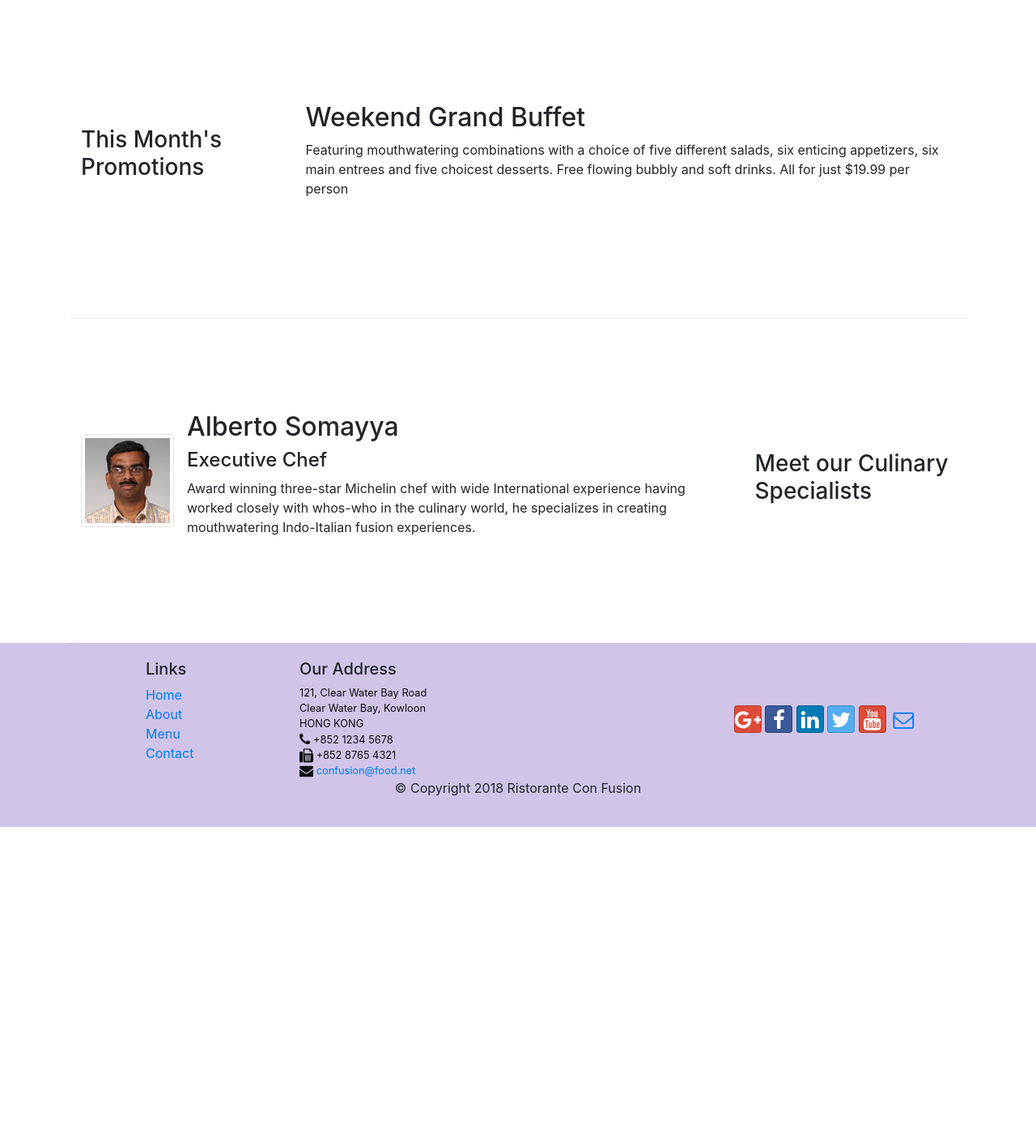
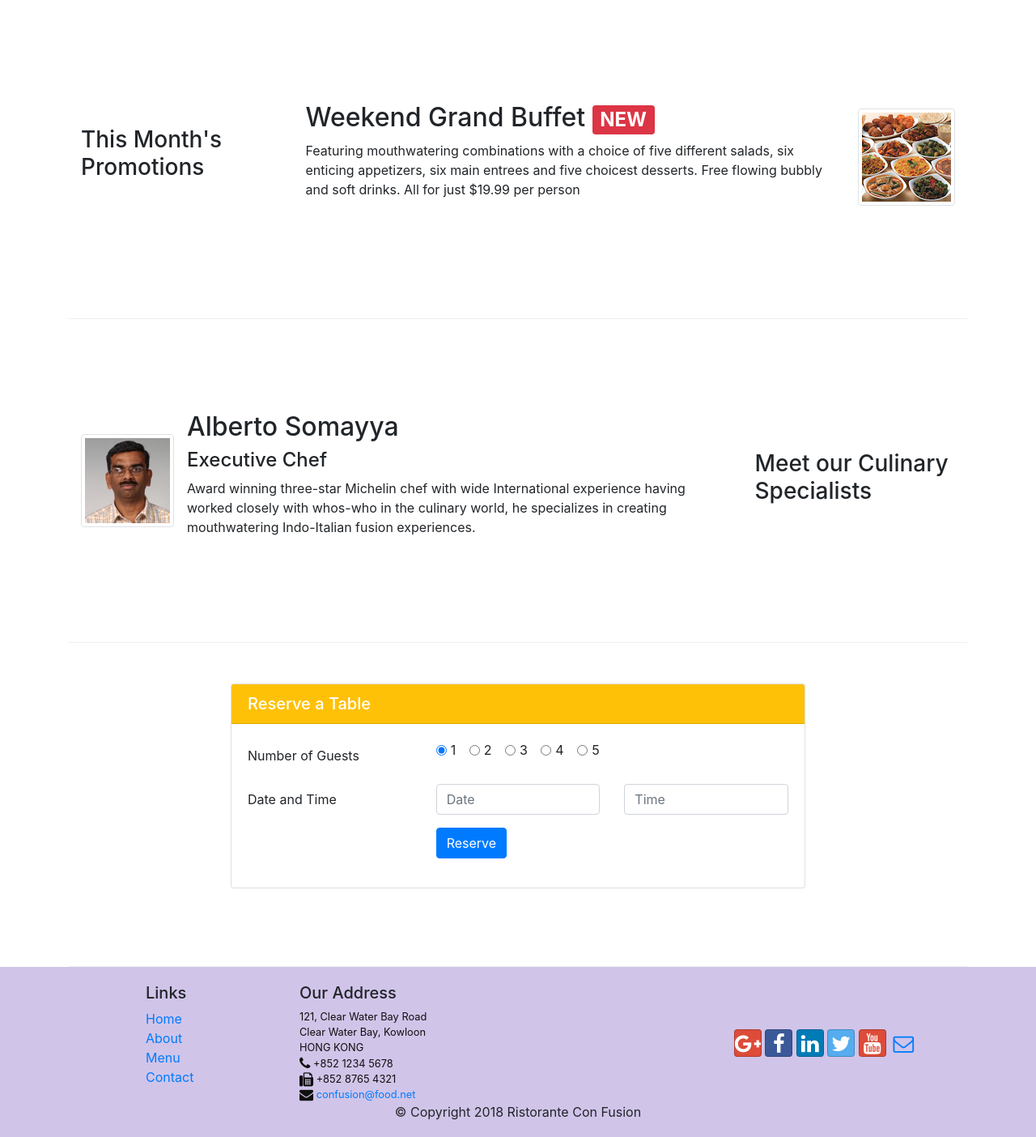
Before and after one commit to claudia-caripa/Front-End-Web-UI-Frameworks-and-Tools-Bootstrap-4, a website: page index.html in a window 1280 px wide. Shown: the part 740-2144 px from the top of the page at 81% size. Before the commit the page ends 1761 px from the top, so only its background shows below. Drawn offline with nearby package versions, Linux system fonts and the light colour scheme.

Commit message:
Assigment 2

```diff
--- a/index.html
+++ b/index.html
@@ -40,8 +40,11 @@
                     <h1>Ristorante con Fusion</h1>
                     <p>We take inspiration from the World's best cuisines, and create a unique fusion experience. Our lipsmacking creations will tickle your culinary senses!</p>
                 </div>
-                <div class="col-12 col-sm align-self-center">
+                <div class="col-12 col-sm-3 align-self-center">
                     <img src="img/logo.png" alt="logo" class="img-fluid">
+                </div>
+                <div class="col-12 mt-5 mt-sm-0 col-sm-3 text-center align-self-center">
+                    <a href="#reservation" type="button" class="btn btn-sm btn-warning">Reserve table</a>
                 </div>
             </div>
         </div>
@@ -57,7 +60,7 @@
                     <img src="img/uthappizza.png" alt="uthappizza" class="d-flex mr-3 img-thumbnail align-self-center"><!--"mr" meaning margin right-->
                     <div class="media-body">
                         <h2 class="mt-0">Uthappizza <span class="badge badge-danger">HOT</span> <span class="badge badge-pill badge-secondary">$4.99</span></h2><!--"mt" meaning margin top-->
-                        <p>A unique combination of Indian Uthappam (pancake) and Italian pizza, topped with Cerignola olives, ripe vine cherry tomatoes, Vidalia onion, Guntur chillies and Buffalo Paneer.</p>
+                        <p class="d-none d-sm-block">A unique combination of Indian Uthappam (pancake) and Italian pizza, topped with Cerignola olives, ripe vine cherry tomatoes, Vidalia onion, Guntur chillies and Buffalo Paneer.</p>
                     </div>
                 </div>
             </div>
@@ -69,8 +72,13 @@
                 <h3>This Month's Promotions</h3>
             </div>
             <div class="col col-sm col-md">
-                <h2>Weekend Grand Buffet</h2>
-                <p>Featuring mouthwatering combinations with a choice of five different salads, six enticing appetizers, six main entrees and five choicest desserts. Free flowing bubbly and soft drinks. All for just $19.99 per person </p>
+                <div class="media">
+                    <div class="media-body">
+                        <h2>Weekend Grand Buffet <span class="badge badge-danger">NEW</span></h2>
+                        <p class="d-none d-sm-block">Featuring mouthwatering combinations with a choice of five different salads, six enticing appetizers, six main entrees and five choicest desserts. Free flowing bubbly and soft drinks. All for just $19.99 per person </p>
+                    </div>
+                    <img src="img/buffet.png" alt="buffet" class="d-flex ml-3 img-thumbnail align-self-center">
+                </div>
             </div>
         </div>
 
@@ -84,7 +92,62 @@
                     <div class="media-body">
                         <h2>Alberto Somayya</h2>
                         <h4>Executive Chef</h4>
-                        <p>Award winning three-star Michelin chef with wide International experience having worked closely with whos-who in the culinary world, he specializes in creating mouthwatering Indo-Italian fusion experiences. </p>
+                        <p class="d-none d-sm-block">Award winning three-star Michelin chef with wide International experience having worked closely with whos-who in the culinary world, he specializes in creating mouthwatering Indo-Italian fusion experiences. </p>
+                    </div>
+                </div>
+            </div>
+        </div>
+
+        <div class="row row-content aling-items-center" id="reservation">
+            <div class="col-12 col-sm-8 offset-2">
+                <div class="card">
+                    <h5 class="card-header bg-warning text-white">Reserve a Table</h5>
+                    <div class="card-body">
+                        <form action="">
+                            <div class="form-group row">
+                                <label for="guests" class="col-12 col-md-4 col-form-label">Number of Guests</label>
+                                <div class="col-12 col-md-8">
+                                    <div class="form-check form-check-inline">
+                                        <input class="form-check-input" type="radio" name="inlineRadioOptions" id="one_guest_radio" value="one" checked>
+                                        <label class="form-check-label" for="one_guest_radio">1</label>
+                                    </div>
+                                    <div class="form-check form-check-inline">
+                                       <input class="form-check-input" type="radio" name="inlineRadioOptions" id="two_guest_radio" value="two">
+                                       <label class="form-check-label" for="two_guest_radio">2</label>
+                                    </div>
+                                    <div class="form-check form-check-inline">
+                                       <input class="form-check-input" type="radio" name="inlineRadioOptions" id="three_guest_radio" value="three">
+                                       <label class="form-check-label" for="three_guest_radio">3</label>
+                                    </div>
+                                    <div class="form-check form-check-inline">
+                                       <input class="form-check-input" type="radio" name="inlineRadioOptions" id="four_guest_radio" value="four">
+                                       <label class="form-check-label" for="four_guest_radio">4</label>
+                                    </div>
+                                    <div class="form-check form-check-inline">
+                                       <input class="form-check-input" type="radio" name="inlineRadioOptions" id="five_guest_radio" value="six">
+                                       <label class="form-check-label" for="six_guest_radio">5</label>
+                                    </div>
+                                </div>
+                            </div>
+                            <div class="form-group row">
+                                <label class="col-12 col-md-4 col-form-label">Date and Time</label>
+                                <div class="col-12 col-md-4">
+                                    <input type="text" class="form-control" id="date" name="date"
+                                    placeholder="Date">
+                                </div>
+                                <div class="col-12 col-md-4">
+                                    <input type="text" class="form-control" id="time" name="time"
+                                    placeholder="Time">
+                                </div>
+                            </div>
+                            <div class="form-group row">
+                                <div class="offset-md-4 col-md-10">
+                                    <button type="submit" class="btn btn-primary">
+                                        Reserve
+                                    </button>
+                                </div>
+                            </div>
+                        </form>
                     </div>
                 </div>
             </div>
```
Also changed, not shown: contactus.html (+7 -0 lines).
